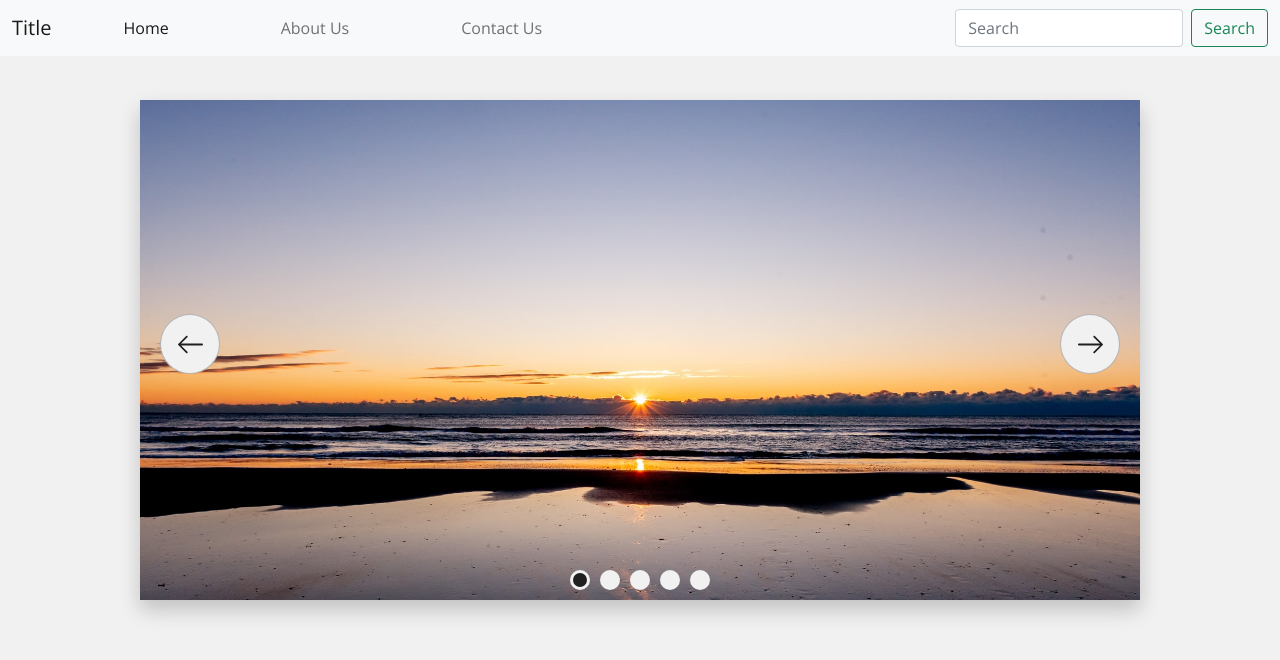
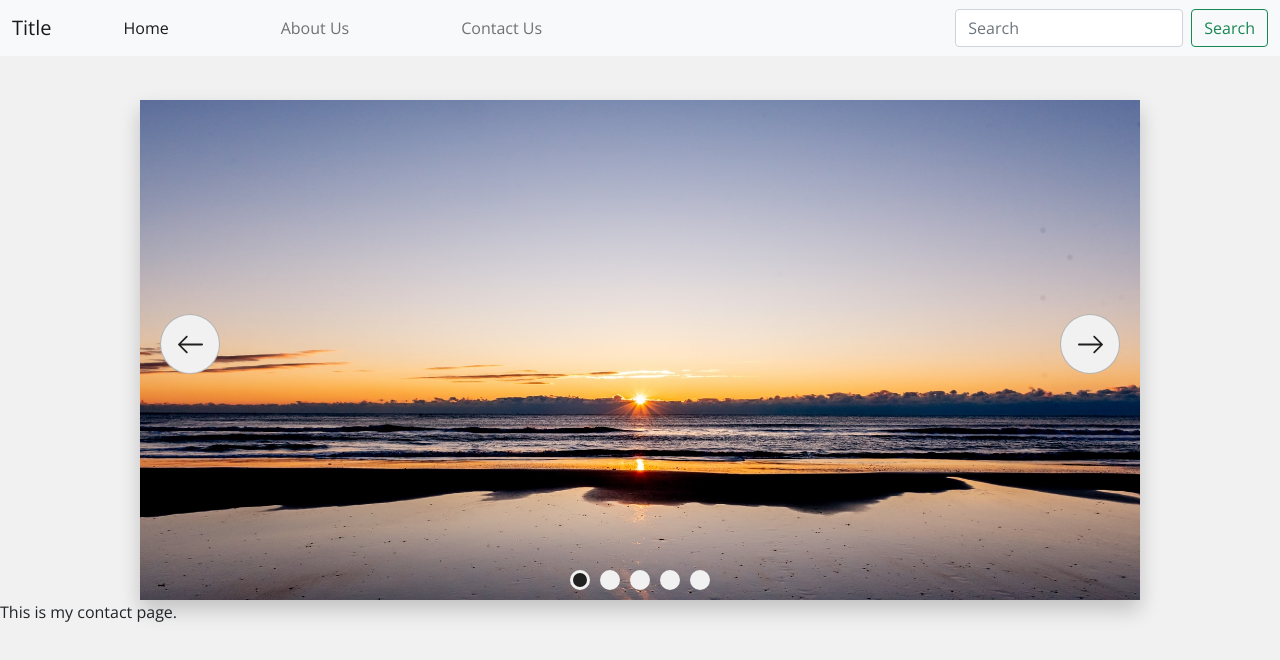
Before and after one commit to AnikateKoul/webdproject, a React (Create React App) app: page / in a window 1280 px wide. Shown: the top 660 px of the page. Built offline with nearby package versions, Linux system fonts and the light colour scheme.

Commit message:
second commit

```diff
--- a/src/App.js
+++ b/src/App.js
@@ -1,4 +1,5 @@
 import './App.css';
+import ContactUS from './Components/ContactUS';
 import Navbar from './Components/Navbar';
 import Slider from './Components/Slider/Slider'
 
@@ -6,8 +7,9 @@ import Slider from './Components/Slider/Slider'
 function App() {
   return (
     <>
-    <Navbar />
-      <Slider />
+    <Navbar/>
+      <Slider/>
+      <ContactUS/>
     </>
   );
 }
--- /dev/null
+++ b/src/Components/ContactUS.js
@@ -0,0 +1,11 @@
+import React from 'react'
+
+export default function ContactUS() {
+  return (
+      <>
+    <div>
+      This is my contact page.
+    </div>
+    </>
+  )
+}
--- a/src/Components/Navbar.js
+++ b/src/Components/Navbar.js
@@ -5,7 +5,7 @@ export default function Navbar() {
     <>
       <nav className="navbar fixed-top navbar-expand-lg navbar-light bg-light">
         <div className="container-fluid">
-          <a className="navbar-brand" href="#">
+          <a className="navbar-brand" href="/">
             Title
           </a>
           <button
@@ -22,7 +22,7 @@ export default function Navbar() {
           <div className="collapse navbar-collapse" id="navbarSupportedContent">
             <ul className="navbar-nav me-auto mb-2 mb-lg-0">
               <li className="nav-item">
-                <a className="nav-link active mx-5" aria-current="page" href="/home">
+                <a className="nav-link active mx-5" aria-current="page" href="/">
                   Home
                 </a>
               </li>
@@ -33,7 +33,7 @@ export default function Navbar() {
               </li>
 
               <li className="nav-item">
-                <a className="nav-link mx-5" href="/">Contact Us</a>
+                <a className="nav-link mx-5" href="/ContactUS">Contact Us</a>
               </li>
             </ul>
             <form className="d-flex">
```
Also changed, not shown: src/Components/footer.js (added, +7 -0 lines).
